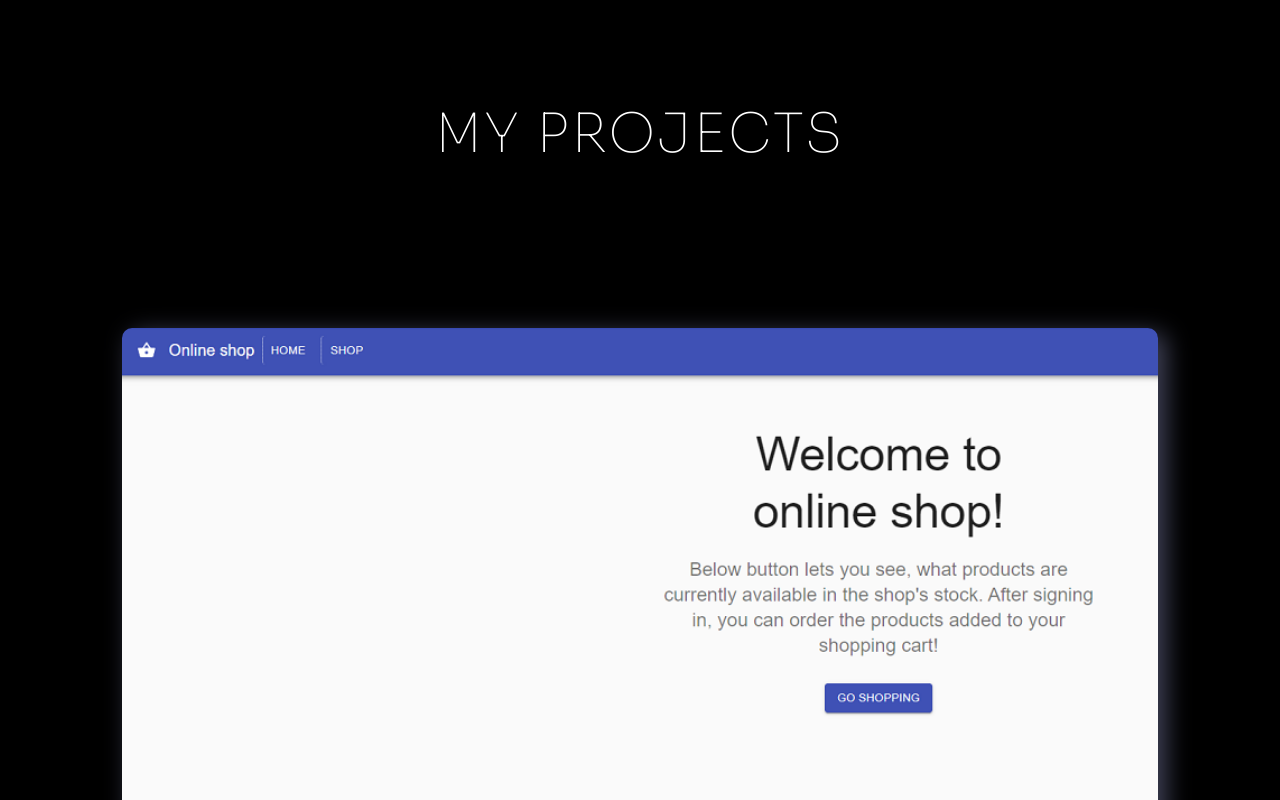
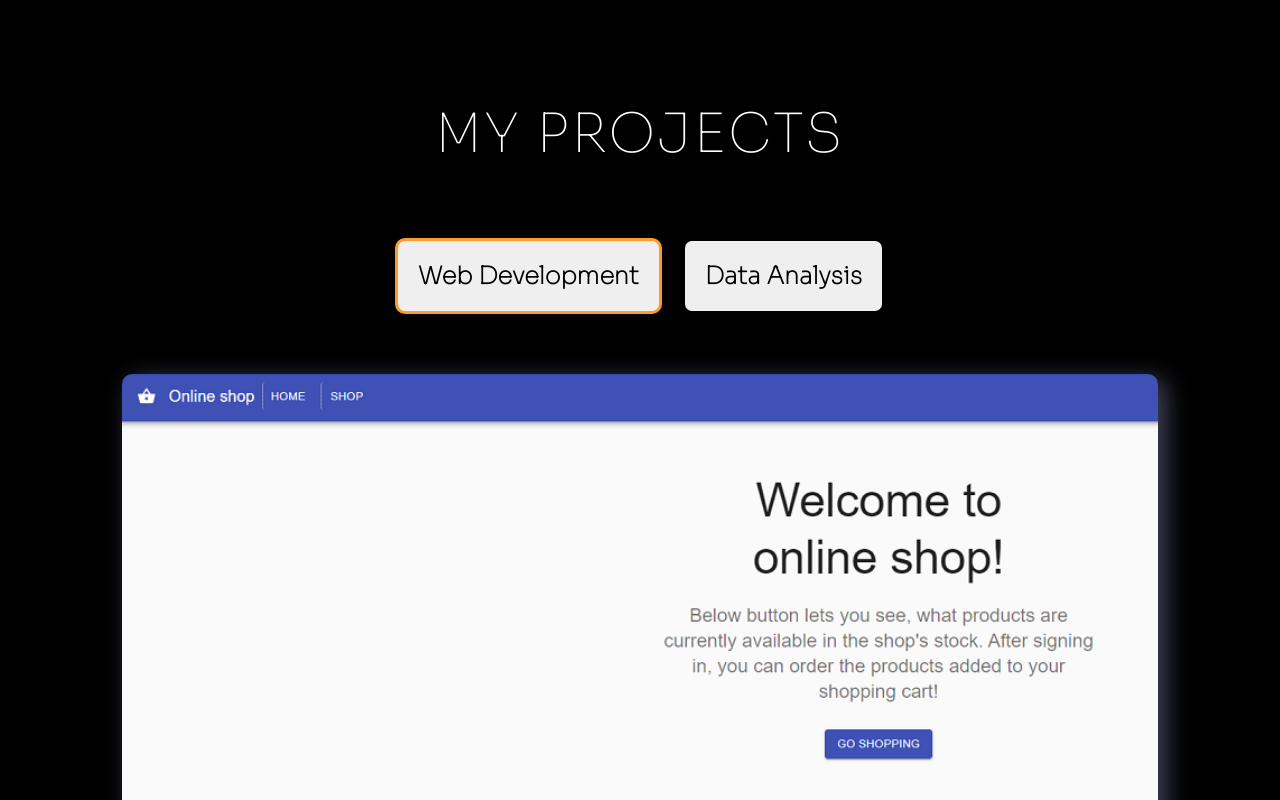
Before and after one commit to AdamIskrzycki/portfolio, a React (Create React App) app: page /projects in a window 1280 px wide. Shown: the top 800 px of the page. Built offline with nearby package versions, Linux system fonts and the light colour scheme.

Commit message:
Expanded portfolio with data analysis project

```diff
--- a/src/components/HomePage/HomePage.tsx
+++ b/src/components/HomePage/HomePage.tsx
@@ -30,15 +30,15 @@ const HomePage: React.FC = () => {
         <div className={classes.RightTile}>
         <section className={classes.AboutMeContainer}>
           <article className={classes.AboutMe}>
-            My name is Adam Iskrzycki. I am a twenty-three-year-old beginner front-end developer with a
+            My name is Adam Iskrzycki. I am a twenty-three-year-old web solutions and data enthusiast with a
             positive attitude to life, who likes learning new things and taking on
-            challenges. I am passionate about science and programming. My main
-            goal is to expand my knowledge about web development and create
+            challenges. I am passionate about data analysis and programming. My main
+            goal is to expand my knowledge about web development and data analysis and create
             apps, that would make life easier and more convenient. The
             technologies and tools I am familiar with are:{" "}
             <strong>
-              HTML5, CSS3, SCSS, JavaScript, TypeScript, ReactJS, NodeJS, Redux, Firebase, Material-UI,
-              Git.{" "}
+              HTML5, CSS3, SCSS, JavaScript, Python, NodeJS, ReactJS, TypeScript, Redux, Firebase,
+              Git, SQL, PowerBI.{" "}
             </strong>{" "}
             Go check out my projects!
           </article>
--- a/src/components/ProjectsGalery/ProjectTile/ProjectTile.tsx
+++ b/src/components/ProjectsGalery/ProjectTile/ProjectTile.tsx
@@ -48,7 +48,7 @@ const ProjectTile: React.FC<ProjectTileProps> = (props) => {
                 })}</section>
             </div>
             <div className={classes.ProjectLinksContainer}>
-                <section className={classes.DemoURL}>{
+                <section className={classes.DemoURL} style={{visibility: props.demoURL !== '' ? 'visible' : 'hidden'}}>{
                 <a href={props.demoURL} target="_blank"><OpenInBrowserIcon fontSize="inherit" style={{ color: 'ff9b2a' }}></OpenInBrowserIcon></a>
                 }</section>
                 <section className={classes.GithubRepoURL}>{
--- a/src/components/ProjectsGalery/ProjectsGalery.module.css
+++ b/src/components/ProjectsGalery/ProjectsGalery.module.css
@@ -9,7 +9,7 @@
     font-size: 54px;
     font-weight: 500;
     letter-spacing: 2px;
-    margin-bottom: 160px;
+    margin-bottom: 60px;
 }
 
 .ProjectsContainer {
@@ -21,3 +21,34 @@
     column-gap: 70px;
     flex-wrap: wrap;
 }
+
+.ProjectOptionContainer {
+    margin: 50px auto;
+    text-align: center;
+}
+
+.ProjectOptionButton {
+    padding: 20px;
+    font-size: 24px;
+    margin: 10px;
+    border-radius: 10px;
+    border: 3px solid #000;
+    cursor: pointer;
+    font-family: 'Sora', sans-serif;
+    font-weight: bold;
+    -webkit-font-smoothing: antialiased;
+    -moz-osx-font-smoothing: grayscale;
+}
+
+.ProjectOptionButton:hover {
+    transform: scale(1.05, 1.05);
+    transition: transform 200ms ease-in-out;
+}
+
+.ProjectOptionButton:focus {
+    border: 3px solid #ff9b2a;
+}
+
+.ActiveButton {
+    border: 3px solid #ff9b2a;
+}
--- a/src/components/ProjectsGalery/ProjectsGalery.tsx
+++ b/src/components/ProjectsGalery/ProjectsGalery.tsx
@@ -1,22 +1,56 @@
 import classes from "./ProjectsGalery.module.css";
 import ProjectTile from './ProjectTile/ProjectTile';
-import React from 'react';
-import { ProjectList } from '../../data/ProjectList';
+import React, { useState } from 'react';
+import { WebDevProjectList } from '../../data/WebDevProjectList';
+import { DataProjectList } from '../../data/DataProjectList';
 
 const ProjectsGalery: React.FC = () => {
+
+    const [projectList, setProjectList] = useState("Web Development")
+
+
     return <div className={classes.ProjectsGalery}>
         <header className={classes.MyProjectsHeader}>MY PROJECTS</header>
+        <section className={classes.ProjectOptionContainer}>
+            {/* <button className={classes.ProjectOptionButton} onClick={() => setProjectList('Web Development')}>Web Development</button> */}
+            <button
+                className={`${classes.ProjectOptionButton} ${
+                    projectList === 'Web Development' ? classes.ActiveButton : ''
+                }`}
+                onClick={() => setProjectList('Web Development')}
+            >
+                Web Development
+            </button>
+            <button
+                className={`${classes.ProjectOptionButton} ${
+                    projectList === 'Data Analysis' ? classes.ActiveButton : ''
+                }`}
+                onClick={() => setProjectList('Data Analysis')}
+            >
+                Data Analysis
+            </button>
+        </section>
         <section className={classes.ProjectsContainer}>
-            {ProjectList.map((el, index) => {
+            {projectList == 'Web Development' ? (WebDevProjectList.map((el, index) => {
                 return <ProjectTile
-                title={ProjectList[index].title}
-                imageURL={ProjectList[index].imageURL}
-                mobileImageURL={ProjectList[index].mobileImageURL}
-                description={ProjectList[index].description}
-                tools={ProjectList[index].tools}
-                demoURL={ProjectList[index].demoURL}
-                githubRepoURL={ProjectList[index].githubRepoURL}/>
-            })}
+                    title={WebDevProjectList[index].title}
+                    imageURL={WebDevProjectList[index].imageURL}
+                    mobileImageURL={WebDevProjectList[index].mobileImageURL}
+                    description={WebDevProjectList[index].description}
+                    tools={WebDevProjectList[index].tools}
+                    demoURL={WebDevProjectList[index].demoURL}
+                    githubRepoURL={WebDevProjectList[index].githubRepoURL} />
+            })) : (DataProjectList.map((el, index) => {
+                return <ProjectTile
+                    title={DataProjectList[index].title}
+                    imageURL={DataProjectList[index].imageURL}
+                    mobileImageURL={DataProjectList[index].mobileImageURL}
+                    description={DataProjectList[index].description}
+                    tools={DataProjectList[index].tools}
+                    demoURL={DataProjectList[index].demoURL}
+                    githubRepoURL={DataProjectList[index].githubRepoURL} />
+            }))
+            }
 
         </section>
     </div>
--- /dev/null
+++ b/src/data/DataProjectList.tsx
@@ -0,0 +1,15 @@
+export const DataProjectList = [
+    {
+        id: 1,
+        title: 'Global Superstore Sales',
+        imageURL: "global-superstore.png",
+        mobileImageURL: "global-superstore-mobile.png",
+        description: 'This project is a PowerBI dashboard that visualizes data of Global Superstore sales. Project features multiple visualizations and Power Query data manipulation.',
+        tools: [
+            "Microsoft PowerBI",
+            "Power Query",
+        ],
+        demoURL: "",
+        githubRepoURL: "https://github.com/AdamIskrzycki/global-superstore-sales"
+    },
+]
--- a/src/data/ProjectList.tsx
+++ b/src/data/WebDevProjectList.tsx
@@ -1,4 +1,4 @@
-export const ProjectList = [
+export const WebDevProjectList = [
     {
         id: 1,
         title: 'Online shop',
```
Also changed, not shown: public/global-superstore-mobile.png (added), public/global-superstore.png (added).
